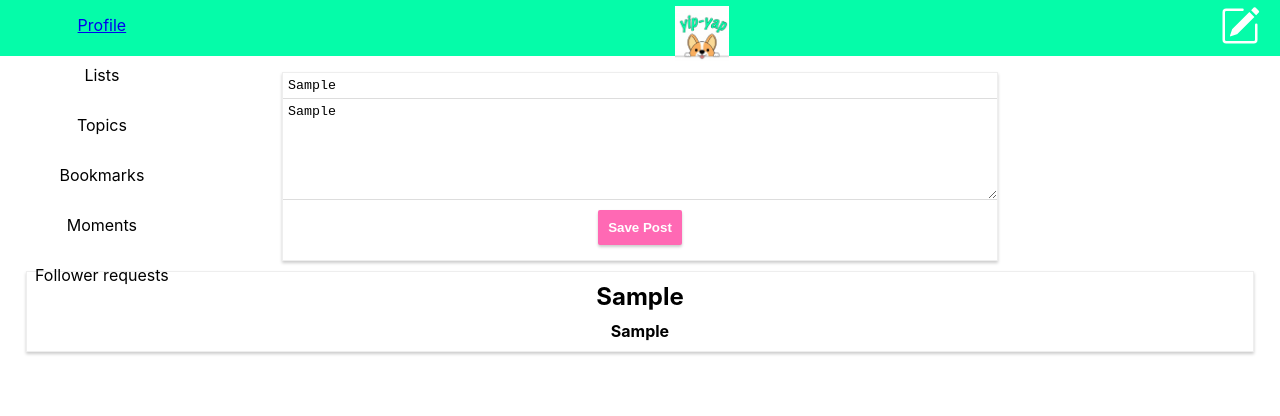
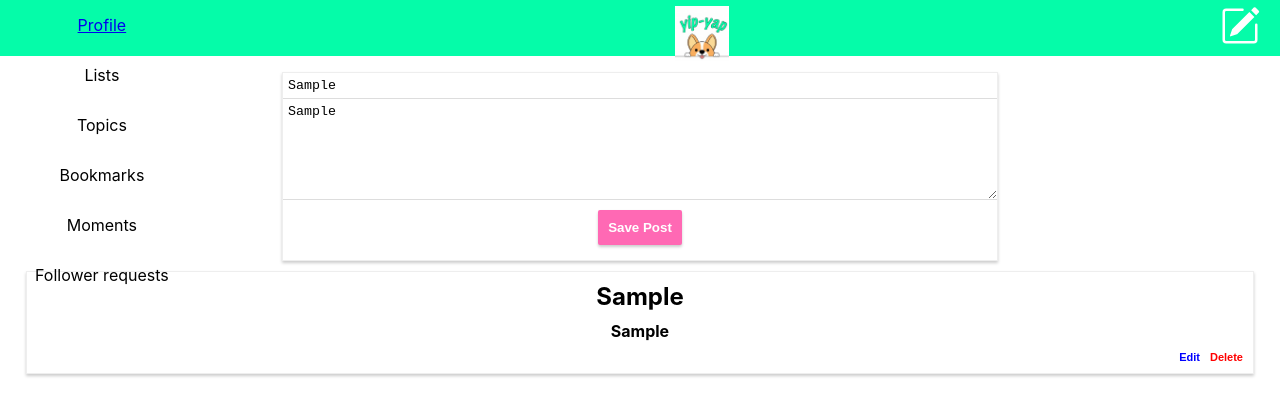
Before and after one commit to sbronicki/mern-yip-yap, a React (Create React App) app: page / in a window 1280 px wide. Both pictures are taken after typing "Sample", "Sample" into the empty fields and a click on the button "Save Post". Shown: the top 416 px of the page. Built offline with nearby package versions, Linux system fonts and the light colour scheme; no server answers.

Commit message:
delete posts on mongodb!!!!

```diff
--- a/src/Components/Footer/Footer.module.css
+++ b/src/Components/Footer/Footer.module.css
@@ -1,3 +1,3 @@
-.Footer{
+/* .Footer{
 
-}
+} */
--- a/src/Components/Posts/PostCreate/Post/Post.js
+++ b/src/Components/Posts/PostCreate/Post/Post.js
@@ -1,9 +1,14 @@
 import classes from './Post.module.css'
+import Button from '../../../UI/Button/Button'
 
 const post = (props) => (
-    <li className={classes.Post}>
+    <li id={props.id} className={classes.Post}>
         <h2>{props.title}</h2>
         <p>{props.content}</p>
+        <div className={classes.ButtonContainer}>
+            <Button btnType="Delete" clicked={props.deletePost}>Delete</Button>
+            <Button btnType="Edit" clicked={props.editPost}>Edit</Button>
+        </div>
     </li>
 )
 
--- a/src/Components/Posts/PostCreate/Post/Post.module.css
+++ b/src/Components/Posts/PostCreate/Post/Post.module.css
@@ -12,3 +12,11 @@
 .Post h2, .Post p {
     margin: 5px;
 }
+.ButtonContainer{
+    width: 100%;
+    display: flex;
+    flex-direction: row-reverse;
+}
+.ButtonContainer Button {
+    font-size: 11px;
+}
--- a/src/Components/Posts/Posts.js
+++ b/src/Components/Posts/Posts.js
@@ -27,7 +27,9 @@ class Posts extends Component{
         const postToDisplay = <Post
         title={this.savedPost.postTitle}
         content={this.savedPost.postContent}
-        key={this.savedPosts.length} />
+        key={this.savedPosts.length}
+        editPost={this.editPostHandler}
+        deletePost={this.deletePostHandler} />
 
         this.savedPosts.push(postToDisplay)
         this.setState({
@@ -42,19 +44,28 @@ class Posts extends Component{
         axios
         .post('http://localhost:4200/posts', post)
         .then(response => {
-            // console.log(response)
+            console.log(response)
         })
         .catch(error => console.log(error))
      }
-// write code for componentDidMount and savePostHandler into one function to be used by both
-// add edit and delete options to posts and wire up to server
-// clear input fields after saving a new post
-// not allow posts if missing title or content / disable button
+     editPostHandler = (post) => {
+         console.log('edit post')
+     }
+     deletePostHandler = (post) => {
+        const postId = post.target.parentElement.parentElement.id
+        console.log('http://localhost:4200/posts/' + postId)
+
+        axios
+        .delete('http://localhost:4200/posts/' + postId)
+        .then((res) => console.log(res))
+        .catch((e) => console.log(e))
+     }
      componentDidMount(){
          axios
          .get('http://localhost:4200/posts')
          .then(response => {
-             if(response.data.posts !== []){
+             console.log(response)
+             if(response.data.posts.length !== 0){
                 for(let post of response.data.posts){
                     this.savedPost.postTitle = post.title
                     this.savedPost.postContent = post.content
@@ -63,7 +74,9 @@ class Posts extends Component{
                             title={post.title}
                             content={post.content}
                             key={post._id}
-                            id={post._id} />
+                            id={post._id}
+                            editPost={this.editPostHandler}
+                            deletePost={this.deletePostHandler} />
                         )
                 }
                 this.setState({
@@ -78,7 +91,6 @@ class Posts extends Component{
 
      }
     render(){
-        console.log(this.state)
         return(
             <div className={classes.Posts}>
                 <PostCreate
--- a/src/Components/UI/Button/Button.module.css
+++ b/src/Components/UI/Button/Button.module.css
@@ -6,7 +6,20 @@
     margin: 10px;
     font-weight: bold;
     box-shadow: 0 2px 3px #ccc;
+    cursor: pointer;
 }
 .SavePost {
     background-color: hotpink;
 }
+.Delete, .Edit{
+    background-color: transparent;
+    box-shadow: none;
+    margin: 5px;
+    padding: 0;
+}
+.Delete{
+    color: red;
+}
+.Edit{
+    color: blue;
+}
```
Also changed, not shown: src/App.js (+8 -0 lines), src/logo.svg (deleted).
